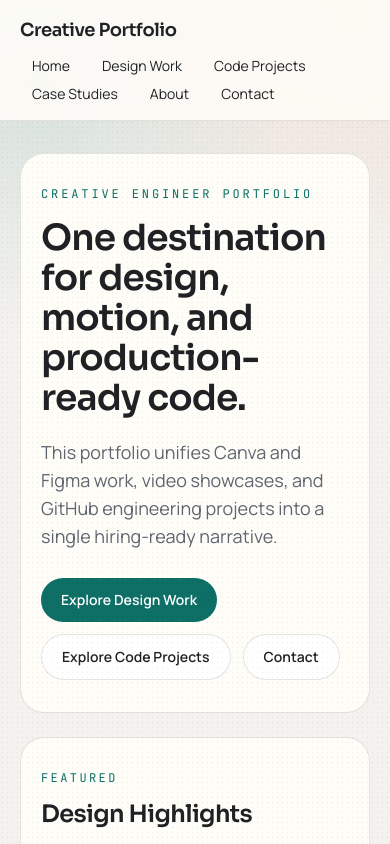
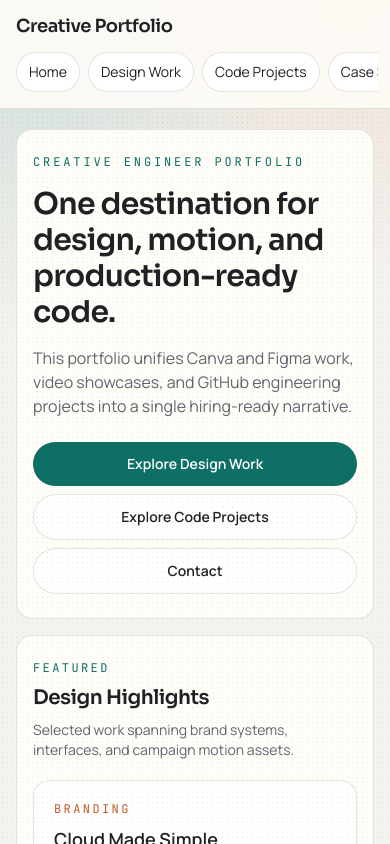
Before and after one commit to Sharon404/portfolio, a Next.js app: page / in a window 390 px wide. Shown: the top 844 px of the page. Built offline with nearby package versions, Linux system fonts and the light colour scheme; no server answers.

Commit message:
feat: improve mobile responsiveness

```diff
--- a/src/app/about/page.tsx
+++ b/src/app/about/page.tsx
@@ -1,5 +1,4 @@
 import { Metadata } from "next";
-import { TrackLink } from "@/components/analytics/track-link";
 import { SectionHeading } from "@/components/ui/section-heading";
 import { SectionShell } from "@/components/ui/section-shell";
 
--- a/src/app/code/page.tsx
+++ b/src/app/code/page.tsx
@@ -16,9 +16,9 @@ export default async function CodePage() {
 
   const renderProjectCard = (project: (typeof projects)[number]) => (
     <article key={project.id} className="overflow-hidden rounded-2xl border border-black/10 bg-white">
-      <OptimizedImage asset={project.screenshot} className="h-44 w-full object-cover" />
+      <OptimizedImage asset={project.screenshot} className="h-36 w-full object-cover sm:h-44" />
       <div className="p-4">
-        <h3 className="text-xl font-semibold">{project.name}</h3>
+        <h3 className="text-lg font-semibold sm:text-xl">{project.name}</h3>
         <p className="mt-2 text-sm text-text-soft">{project.description}</p>
 
         <div className="mt-3 flex flex-wrap gap-2">
@@ -32,7 +32,7 @@ export default async function CodePage() {
           ))}
         </div>
 
-        <div className="mt-4 flex flex-wrap items-center gap-4 text-sm">
+        <div className="mt-4 flex flex-wrap items-center gap-3 text-sm">
           <a
             href={project.repoUrl}
             target="_blank"
--- a/src/app/contact/page.tsx
+++ b/src/app/contact/page.tsx
@@ -16,10 +16,10 @@ export default function ContactPage() {
         description="For roles, freelance engagements, or collaborations, use any method below."
       />
 
-      <div className="grid gap-4 text-sm sm:grid-cols-2 sm:text-base">
+      <div className="grid gap-3 text-sm sm:gap-4 sm:grid-cols-2 sm:text-base">
         <a
           href="mailto:aokosharo@gmail.com"
-          className="rounded-2xl border border-black/10 bg-white p-5 hover:border-accent/60"
+          className="rounded-2xl border border-black/10 bg-white p-4 hover:border-accent/60 sm:p-5"
         >
           <p className="font-semibold text-foreground">Email</p>
           <p className="mt-2 text-text-soft">aokosharo@gmail.com</p>
@@ -29,7 +29,7 @@ export default function ContactPage() {
           href="https://www.linkedin.com/in/sharon-aoko-a75547235"
           target="_blank"
           rel="noreferrer"
-          className="rounded-2xl border border-black/10 bg-white p-5 hover:border-accent/60"
+          className="rounded-2xl border border-black/10 bg-white p-4 hover:border-accent/60 sm:p-5"
         >
           <p className="font-semibold text-foreground">LinkedIn</p>
           <p className="mt-2 text-text-soft">sharon-aoko-a75547235</p>
@@ -39,19 +39,19 @@ export default function ContactPage() {
           href="https://github.com/Sharon404"
           target="_blank"
           rel="noreferrer"
-          className="rounded-2xl border border-black/10 bg-white p-5 hover:border-accent/60"
+          className="rounded-2xl border border-black/10 bg-white p-4 hover:border-accent/60 sm:p-5"
         >
           <p className="font-semibold text-foreground">GitHub</p>
           <p className="mt-2 text-text-soft">Sharon404</p>
         </a>
-        <div className="rounded-2xl border border-black/10 bg-white p-5">
+        <div className="rounded-2xl border border-black/10 bg-white p-4 sm:p-5">
           <p className="font-semibold text-foreground">Phone</p>
           <p className="mt-2 text-text-soft">+254-7980-0375-74</p>
         </div>
 
         <a
           href="/about"
-          className="rounded-2xl border border-black/10 bg-white p-5 hover:border-accent/60"
+          className="rounded-2xl border border-black/10 bg-white p-4 hover:border-accent/60 sm:p-5"
         >
           <p className="font-semibold text-foreground">About and CV</p>
           <p className="mt-2 text-text-soft">Experience summary and downloadable CV</p>
--- a/src/app/layout.tsx
+++ b/src/app/layout.tsx
@@ -72,7 +72,7 @@ export default function RootLayout({
         <SiteHeader />
         <main
           id="content"
-          className="mx-auto flex w-full max-w-6xl flex-1 flex-col gap-6 px-5 py-8 sm:px-8 sm:py-10"
+          className="mx-auto flex w-full max-w-6xl flex-1 flex-col gap-4 px-4 py-5 sm:gap-6 sm:px-8 sm:py-10"
         >
           {children}
         </main>
--- a/src/app/page.tsx
+++ b/src/app/page.tsx
@@ -36,29 +36,29 @@ export default async function Home() {
           <p className="mb-4 font-mono text-xs uppercase tracking-[0.24em] text-accent">
             Creative Engineer Portfolio
           </p>
-          <h1 className="max-w-3xl font-display text-4xl font-semibold tracking-tight text-foreground sm:text-6xl">
+          <h1 className="max-w-3xl font-display text-3xl font-semibold tracking-tight text-foreground sm:text-6xl">
             One destination for design, motion, and production-ready code.
           </h1>
-          <p className="mt-5 max-w-2xl text-lg text-text-soft">
+          <p className="mt-4 max-w-2xl text-base text-text-soft sm:mt-5 sm:text-lg">
             This portfolio unifies Canva and Figma work, video showcases, and GitHub
             engineering projects into a single hiring-ready narrative.
           </p>
-          <div className="mt-7 flex flex-wrap gap-3">
+          <div className="mt-6 flex flex-col gap-2 sm:mt-7 sm:flex-row sm:flex-wrap sm:gap-3">
             <Link
               href="/design"
-              className="rounded-full bg-accent px-5 py-3 text-sm font-semibold text-white hover:bg-accent/90"
+              className="inline-flex min-h-11 items-center justify-center rounded-full bg-accent px-5 py-3 text-sm font-semibold text-white hover:bg-accent/90"
             >
               Explore Design Work
             </Link>
             <Link
               href="/code"
-              className="rounded-full border border-black/10 bg-white px-5 py-3 text-sm font-semibold hover:border-accent/50"
+              className="inline-flex min-h-11 items-center justify-center rounded-full border border-black/10 bg-white px-5 py-3 text-sm font-semibold hover:border-accent/50"
             >
               Explore Code Projects
             </Link>
             <Link
               href="/contact"
-              className="rounded-full border border-black/10 bg-white px-5 py-3 text-sm font-semibold hover:border-accent-2/50"
+              className="inline-flex min-h-11 items-center justify-center rounded-full border border-black/10 bg-white px-5 py-3 text-sm font-semibold hover:border-accent-2/50"
             >
               Contact
             </Link>
@@ -78,7 +78,7 @@ export default async function Home() {
               <p className="mb-2 font-mono text-xs uppercase tracking-[0.2em] text-accent-2">
                 {project.category}
               </p>
-              <h3 className="text-xl font-semibold">{project.title}</h3>
+              <h3 className="text-lg font-semibold sm:text-xl">{project.title}</h3>
               <p className="mt-2 text-sm text-text-soft">{project.outcome}</p>
             </article>
           ))}
@@ -96,11 +96,11 @@ export default async function Home() {
             <article key={project.id} className="overflow-hidden rounded-2xl border border-black/10 bg-white">
               <OptimizedImage
                 asset={project.screenshot}
-                className="h-48 w-full object-cover"
+                className="h-40 w-full object-cover sm:h-48"
                 priority
               />
               <div className="p-5">
-                <h3 className="text-xl font-semibold">{project.name}</h3>
+                <h3 className="text-lg font-semibold sm:text-xl">{project.name}</h3>
                 <p className="mt-2 text-sm text-text-soft">{project.description}</p>
                 <div className="mt-4 flex flex-wrap gap-2">
                 {project.stack.slice(0, 3).map((item) => (
--- a/src/components/layout/site-header.tsx
+++ b/src/components/layout/site-header.tsx
@@ -12,17 +12,17 @@ const navItems = [
 export function SiteHeader() {
   return (
     <header className="sticky top-0 z-50 border-b border-black/10 bg-surface/85 backdrop-blur">
-      <div className="mx-auto flex w-full max-w-6xl flex-col gap-3 px-5 py-4 sm:px-8">
+      <div className="mx-auto flex w-full max-w-6xl flex-col gap-3 px-4 py-3 sm:px-8 sm:py-4">
         <Link href="/" className="font-display text-lg font-semibold tracking-tight">
           Creative Portfolio
         </Link>
-        <nav aria-label="Primary">
-          <ul className="flex flex-wrap gap-2 text-sm">
+        <nav aria-label="Primary" className="-mx-1 overflow-x-auto pb-1">
+          <ul className="flex min-w-max gap-2 px-1 text-sm">
             {navItems.map((item) => (
               <li key={item.href}>
                 <Link
                   href={item.href}
-                  className="rounded-full px-3 py-2 text-foreground transition-colors hover:text-accent focus-visible:outline focus-visible:outline-2 focus-visible:outline-offset-2 focus-visible:outline-accent"
+                  className="inline-flex min-h-10 items-center rounded-full border border-black/10 bg-white px-3 py-2 text-foreground transition-colors hover:border-accent/40 hover:text-accent focus-visible:outline focus-visible:outline-2 focus-visible:outline-offset-2 focus-visible:outline-accent"
                 >
                   {item.label}
                 </Link>
--- a/src/components/ui/section-heading.tsx
+++ b/src/components/ui/section-heading.tsx
@@ -10,16 +10,16 @@ export function SectionHeading({
   description,
 }: SectionHeadingProps) {
   return (
-    <header className="mb-6 flex flex-col gap-3">
+    <header className="mb-5 flex flex-col gap-2 sm:mb-6 sm:gap-3">
       {kicker ? (
         <p className="font-mono text-xs uppercase tracking-[0.2em] text-accent">
           {kicker}
         </p>
       ) : null}
-      <h2 className="font-display text-2xl font-semibold tracking-tight text-foreground sm:text-3xl">
+      <h2 className="font-display text-xl font-semibold tracking-tight text-foreground sm:text-3xl">
         {title}
       </h2>
-      {description ? <p className="max-w-2xl text-text-soft">{description}</p> : null}
+      {description ? <p className="max-w-2xl text-sm text-text-soft sm:text-base">{description}</p> : null}
     </header>
   );
 }
--- a/src/components/ui/section-shell.tsx
+++ b/src/components/ui/section-shell.tsx
@@ -10,7 +10,7 @@ export function SectionShell({ id, className, children }: SectionShellProps) {
   return (
     <section
       id={id}
-      className={`w-full rounded-3xl border border-black/10 bg-surface px-5 py-8 sm:px-8 sm:py-10 ${className ?? ""}`}
+      className={`w-full rounded-2xl border border-black/10 bg-surface px-4 py-6 sm:rounded-3xl sm:px-8 sm:py-10 ${className ?? ""}`}
     >
       {children}
     </section>
```
